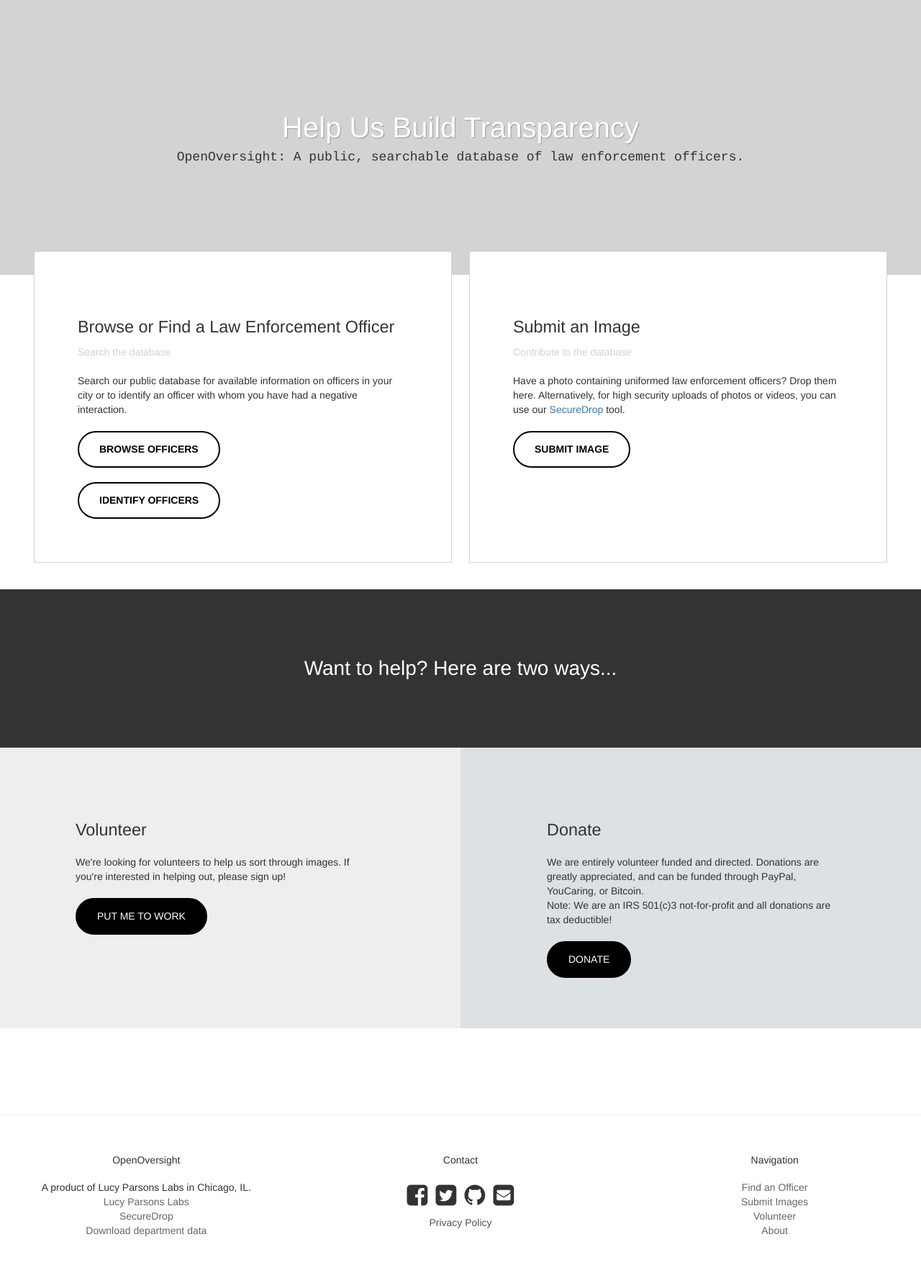
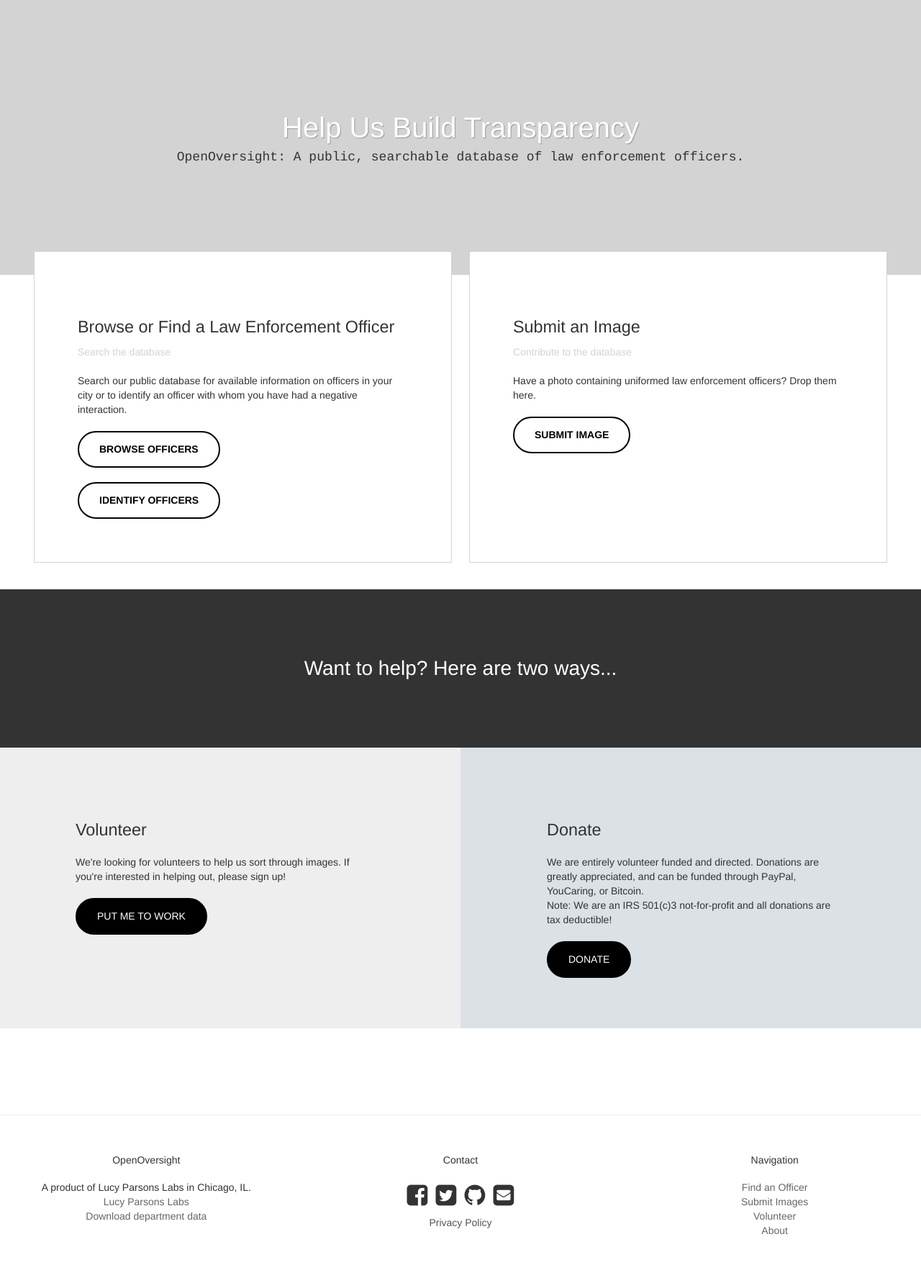
Before and after one commit to lucyparsons/OpenOversight, a Flask app: template OpenOversight/app/templates/index.html in a window 1280 px wide. Shown: the part 66-1831 px from the top of the page at 72% size. Run offline with Flask 2, Linux system fonts and the light colour scheme; the template is opened without the code that fills it, so the values that code supplies are empty; style sheets or scripts are compiled from the project's sources; parts of the project's set-up code (start-up, migrations or seed data) failed here and were passed over; some libraries are stand-ins or nearby versions.

Commit message:
Image submission: Remove SecureDrop references (OrcaCollective#8)

```diff
--- a/OpenOversight/app/templates/base.html
+++ b/OpenOversight/app/templates/base.html
@@ -107,7 +107,6 @@
           <p class="font-weight-300">
             A product of Lucy Parsons Labs in Chicago, IL. <br>
             <a href="https://lucyparsonslabs.com/" target="_blank" class="btn-unstyled">Lucy Parsons Labs</a><br>
-            <a href="https://lucyparsonslabs.com/securedrop/" target="_blank" class="btn-unstyled">SecureDrop</a><br>
             <a href="{{ url_for('main.all_data') }}" target="_blank" class="btn-unstyled">Download department data</a>
           </p>
         </div>
--- a/OpenOversight/app/templates/index.html
+++ b/OpenOversight/app/templates/index.html
@@ -36,8 +36,6 @@
                 <div class="text-gray-lighter">Contribute to the database</div>
                 <p>
                     Have a photo containing uniformed law enforcement officers? Drop them here.
-                    Alternatively, for high security uploads of photos or videos, you can use our
-                    <a href="https://lucyparsonslabs.com/securedrop/" target="_blank">SecureDrop</a> tool.
                 </p>
                 <a class="btn btn-lg btn-primary" href="{{ url_for('main.submit_data') }}">
                     Submit Image
--- a/OpenOversight/app/templates/submit_image.html
+++ b/OpenOversight/app/templates/submit_image.html
@@ -84,8 +84,7 @@
 
 <div class="container">
    <h3>High Security Submissions</h3>
-   <p>We do not log unique identifying information of visitors to our website, but if you have privacy concerns in submitting photographs, we recommend using <a href="https://www.torproject.org/projects/torbrowser.html.en">Tor Browser.</a> For high security submissions of photos or videos, you can use an anonymous dropbox called SecureDrop (launch instructions below). All files that we receive through SecureDrop are <a href="https://mat.boum.org/">scrubbed of metadata.</a></p>
-   <a href="https://lucyparsonslabs.com/securedrop"><img src="{{url_for('static', filename='images/securedrop.png')}}"/> Launch SecureDrop Instructions</a>
+   <p>We do not log unique identifying information of visitors to our website, but if you have privacy concerns in submitting photographs, we recommend using <a href="https://www.torproject.org/projects/torbrowser.html.en">Tor Browser.</a></p>
 </div>
 
 {% endblock %}
```
